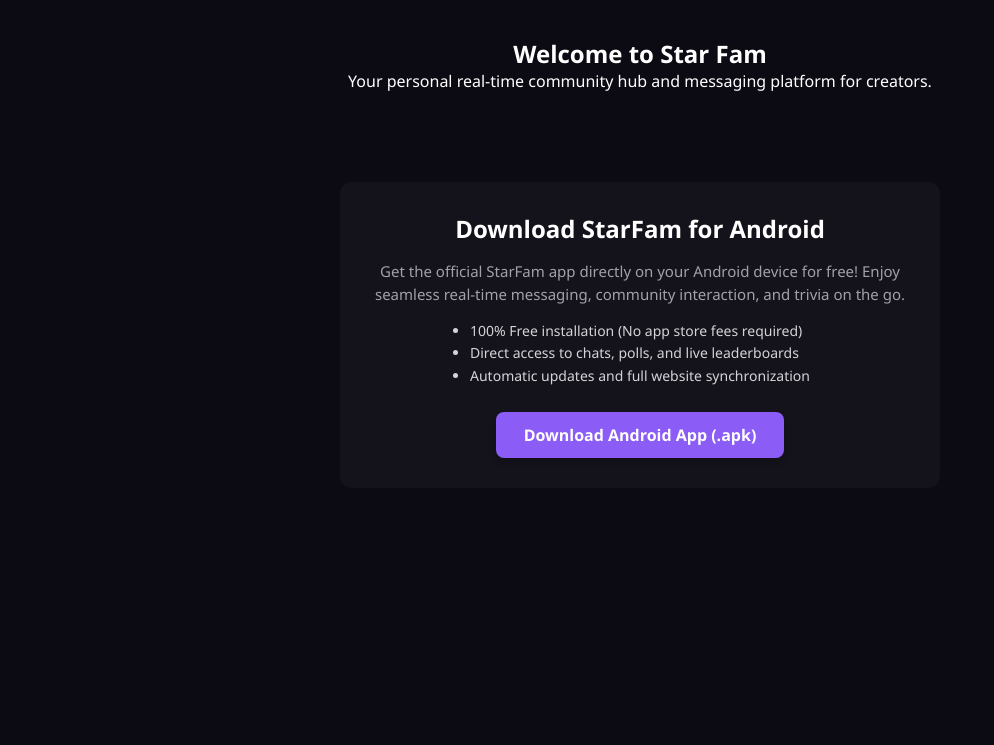
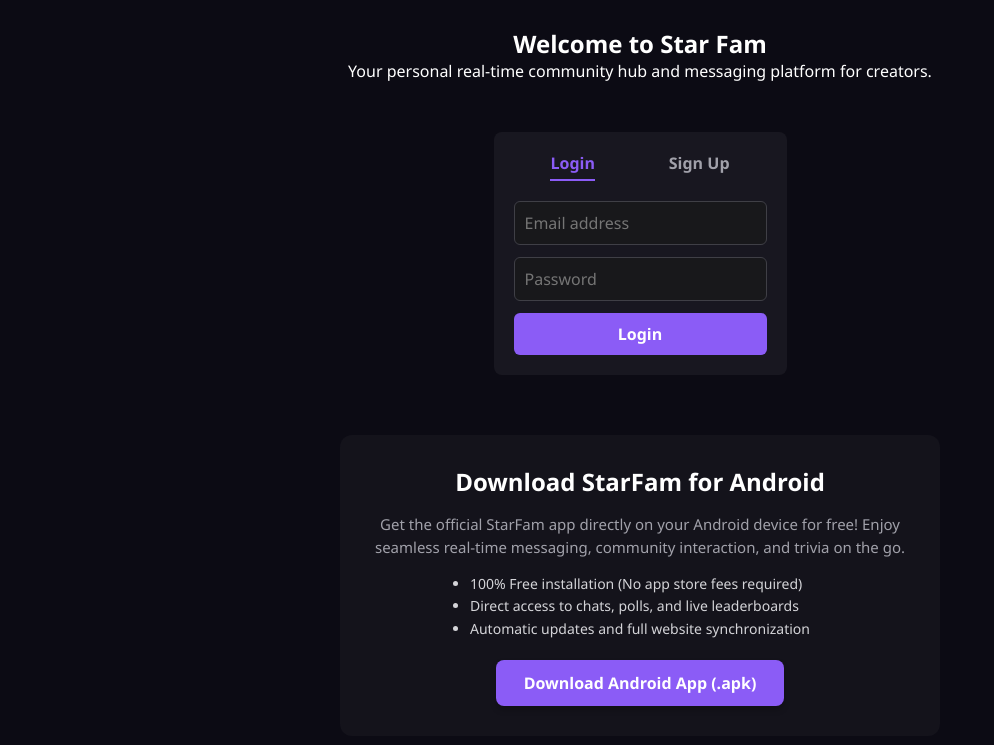
Before and after one commit to skyeedits39-cpu/star-fam, a website: page public/index.html in a window 1280 px wide. Shown: the part 47-792 px from the top of the page, without its empty margins (0-994 px from the left). Drawn offline with Linux system fonts and the light colour scheme.

Commit message:
Restore auth toggle and layout with leaderboard and download tab

```diff
--- a/public/index.html
+++ b/public/index.html
@@ -24,18 +24,41 @@
 
     <main class="main-content">
         <!-- Welcome Section -->
-        <section class="hero-section" style="text-align: center; padding: 40px 20px;">
+        <section class="hero-section" style="text-align: center; padding: 30px 20px;">
             <h1>Welcome to Star Fam</h1>
             <p>Your personal real-time community hub and messaging platform for creators.</p>
         </section>
 
-        <!-- Download Section (placed under Leaderboard navigation context) -->
-        <section id="download-section" style="text-align: center; margin: 50px auto; padding: 30px; max-width: 600px; background: rgba(255,255,255,0.03); border-radius: 12px; font-family: sans-serif;">
+        <!-- Authentication Section (Sign Up / Login) -->
+        <section class="auth-section" style="max-width: 400px; margin: 20px auto; padding: 20px; background: rgba(255,255,255,0.05); border-radius: 8px; font-family: sans-serif;">
+            <div id="auth-tabs" style="display: flex; justify-content: space-around; margin-bottom: 20px; cursor: pointer; font-weight: bold;">
+                <span id="login-tab" onclick="switchAuthTab('login')" style="color: #8b5cf6; border-bottom: 2px solid #8b5cf6; padding-bottom: 5px;">Login</span>
+                <span id="signup-tab" onclick="switchAuthTab('signup')" style="color: #a1a1aa; padding-bottom: 5px;">Sign Up</span>
+            </div>
+
+            <!-- Login Form -->
+            <form id="login-form" style="display: flex; flex-direction: column; gap: 12px;">
+                <input type="email" placeholder="Email address" required style="padding: 10px; border-radius: 6px; border: 1px solid #3f3f46; background: #18181b; color: white;">
+                <input type="password" placeholder="Password" required style="padding: 10px; border-radius: 6px; border: 1px solid #3f3f46; background: #18181b; color: white;">
+                <button type="submit" style="background-color: #8b5cf6; color: white; padding: 10px; border: none; border-radius: 6px; font-weight: bold; cursor: pointer;">Login</button>
+            </form>
+
+            <!-- Sign Up Form (Hidden by default) -->
+            <form id="signup-form" style="display: none; flex-direction: column; gap: 12px;">
+                <input type="text" placeholder="Username" required style="padding: 10px; border-radius: 6px; border: 1px solid #3f3f46; background: #18181b; color: white;">
+                <input type="email" placeholder="Email address" required style="padding: 10px; border-radius: 6px; border: 1px solid #3f3f46; background: #18181b; color: white;">
+                <input type="password" placeholder="Password" required style="padding: 10px; border-radius: 6px; border: 1px solid #3f3f46; background: #18181b; color: white;">
+                <button type="submit" style="background-color: #8b5cf6; color: white; padding: 10px; border: none; border-radius: 6px; font-weight: bold; cursor: pointer;">Create Account</button>
+            </form>
+        </section>
+
+        <!-- Download Section (Placed under Leaderboard context) -->
+        <section id="download-section" style="text-align: center; margin: 40px auto; padding: 30px; max-width: 600px; background: rgba(255,255,255,0.03); border-radius: 12px; font-family: sans-serif;">
             <h2>Download StarFam for Android</h2>
             <p style="color: #a1a1aa; font-size: 15px; line-height: 1.5; margin: 15px 0;">
                 Get the official StarFam app directly on your Android device for free! Enjoy seamless real-time messaging, community interaction, and trivia on the go.
             </p>
-            <ul style="text-align: left; display: inline-block; color: #d4d4d8; font-size: 14px; margin-bottom: 25px; line-height: 1.6;">
+            <ul style="text-align: left; display: inline-block; color: #d4d4d8; font-size: 14px; margin-bottom: 20px; line-height: 1.6;">
                 <li>100% Free installation (No app store fees required)</li>
                 <li>Direct access to chats, polls, and live leaderboards</li>
                 <li>Automatic updates and full website synchronization</li>
@@ -52,5 +75,30 @@
         <p>&copy; 2026 Star Fam. All rights reserved.</p>
     </footer>
 
+    <!-- Script to handle Login/Sign Up Tab Toggle -->
+    <script>
+        function switchAuthTab(tab) {
+            const loginForm = document.getElementById('login-form');
+            const signupForm = document.getElementById('signup-form');
+            const loginTab = document.getElementById('login-tab');
+            const signupTab = document.getElementById('signup-tab');
+
+            if (tab === 'login') {
+                loginForm.style.display = 'flex';
+                signupForm.style.display = 'none';
+                loginTab.style.color = '#8b5cf6';
+                loginTab.style.borderBottom = '2px solid #8b5cf6';
+                signupTab.style.color = '#a1a1aa';
+                signupTab.style.borderBottom = 'none';
+            } else {
+                loginForm.style.display = 'none';
+                signupForm.style.display = 'flex';
+                signupTab.style.color = '#8b5cf6';
+                signupTab.style.borderBottom = '2px solid #8b5cf6';
+                loginTab.style.color = '#a1a1aa';
+                loginTab.style.borderBottom = 'none';
+            }
+        }
+    </script>
 </body>
 </html>
```
